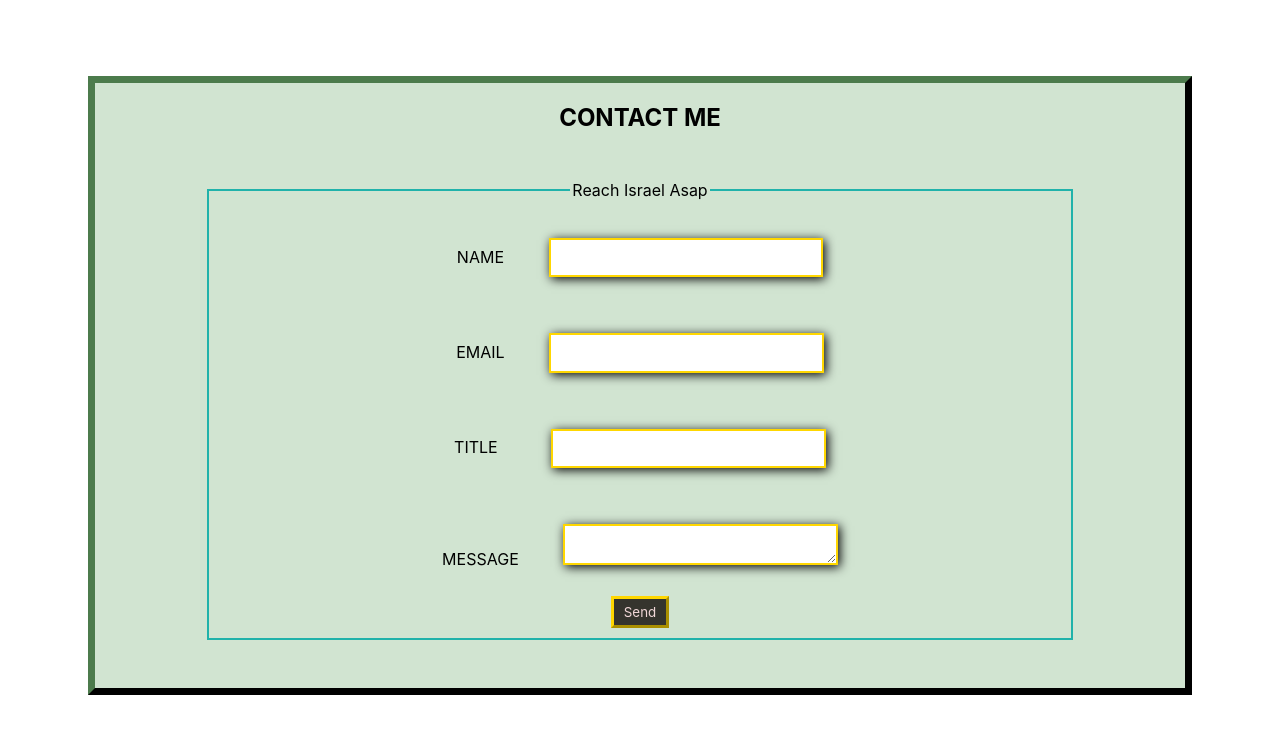
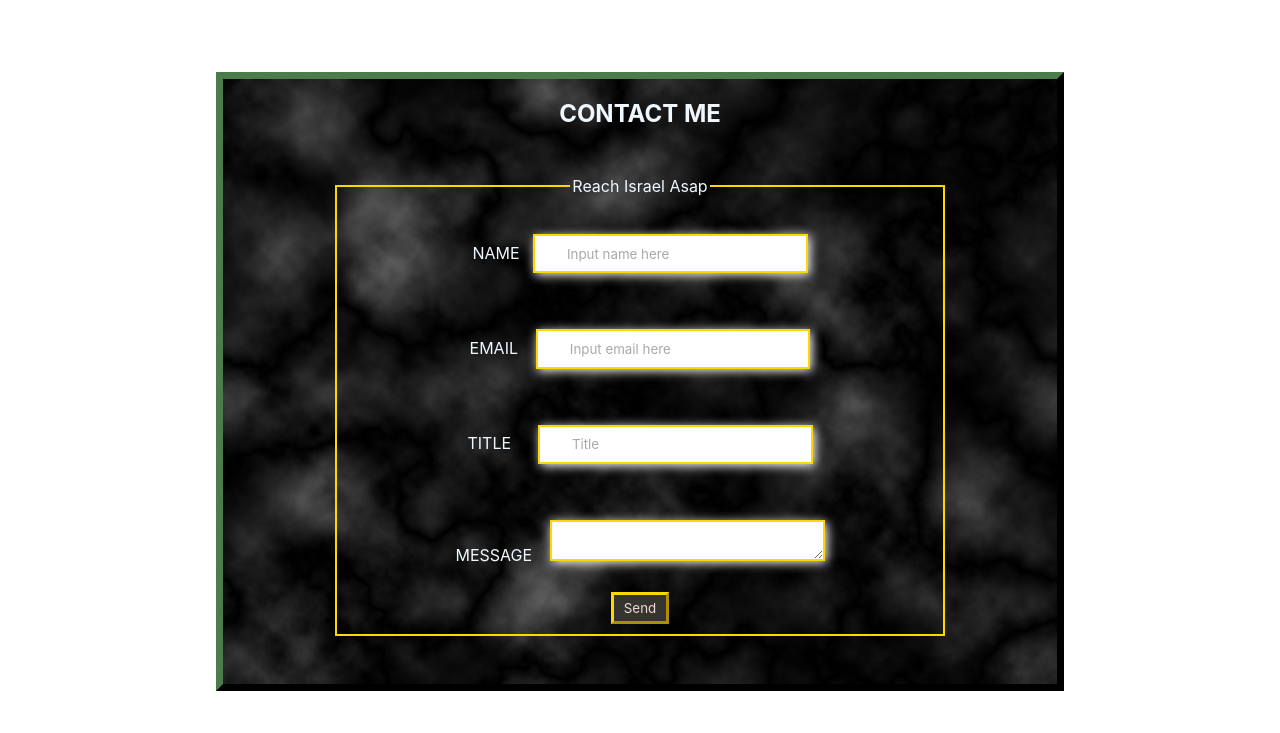
Before and after one commit to Jazzmane/Israel-Task-2-CV, a plain HTML site: page Israel.html in a window 1280 px wide. Shown: the part 1309-2042 px from the top of the page. Drawn offline with Linux system fonts and the light colour scheme.

Commit message:
added image to form
updated styling

```diff
--- a/Israel.html
+++ b/Israel.html
@@ -123,23 +123,28 @@ Lemuelizrael@gmail.com
                     <fieldset align="center">
                         <legend>Reach Israel Asap</legend>
 
-                        <label for="name-form">	NAME                         <input type="text" id="nameForm">
+                        <label for="name-form">NAME<input type="text" id="nameForm" placeholder="	Input name here">
 								<p class="errorMessage"></p>
 	</label>
                         <p></p>
                         <br>
                         <br>
-                        <label for="email">EMAIL                         <input type="email" id="email"> 													<p class="errorMessage"></p>
+                        <label for="email">EMAIL
+													<input type="email" id="email" placeholder="	Input email here">
+														<p class="errorMessage"></p>
 
 	</label>
                         <br>
                         <br>
-                        <label for="title">TITLE &nbsp;                        <input type="text" id="title"> 													<p class="errorMessage"></p>
+                        <label for="title">TITLE &nbsp;
+													<input type="text" id="title" placeholder="	Title">
+													<p class="errorMessage"></p>
 
 	</label>
                         <br>
                         <br>
-                        <label for="textarea">MESSAGE                         <textarea id="textarea" cols="15" rows="15">
+                        <label for="textarea">MESSAGE
+													<textarea id="textarea" cols="30" rows="30" placeholder="	your message">
 													</textarea>
 						<p class="errorMessage"></p>
 
--- a/css/style.css
+++ b/css/style.css
@@ -17,10 +17,6 @@
         color: aliceblue;
     }
     /* body */
-
-    #body-wrapper {
-        border: 2px solid;
-    }
 
     .container {
         background-color: rgb(250, 250, 250);
@@ -93,14 +89,17 @@
 
     #contact-wrapper {
         border: 7px outset rgb(24, 39, 24);
+        margin: 8em 8em;
         margin-top: 15em;
         background: rgb(209, 228, 209);
+        background: url(/images/Screen-shot-2012-06-17-at-3.26.08-AM.png);
+        background-size: cover;
         background-blend-mode: darken;
     }
 
     fieldset {
         margin: 3em 7em;
-        border: 2px solid lightseagreen;
+        border: 2px solid gold;
     }
 
     legend {
@@ -110,11 +109,24 @@
     input,
     textarea {
         display: inline-block;
-        margin-left: 3em;
+        margin-left: 1em;
         border: 2px solid gold;
         width: 20em;
         height: 2.5em;
-        box-shadow: 2px 1.5px 10px;
+        box-shadow: 2px 1.5px 10px white;
+    }
+
+    input {
+        color: black;
+    }
+
+    label {
+        color: aliceblue;
+    }
+
+    #contact-me,
+    legend {
+        color: aliceblue;
     }
 
     #contact-btn {
@@ -131,7 +143,12 @@
     /* js error class */
 
     .error-input {
-        border: 1px solid red;
+        border: 1.1px solid red;
         animation: shake 2s;
         animation-iteration-count: 2;
+        margin: -20px 10px;
     }
+
+     ::placeholder {
+        color: darkgray;
+    }
```
Also changed, not shown: images/Screen-shot-2012-06-17-at-3.26.08-AM.png (added). Lines whose indentation alone changed are shown as unchanged.
